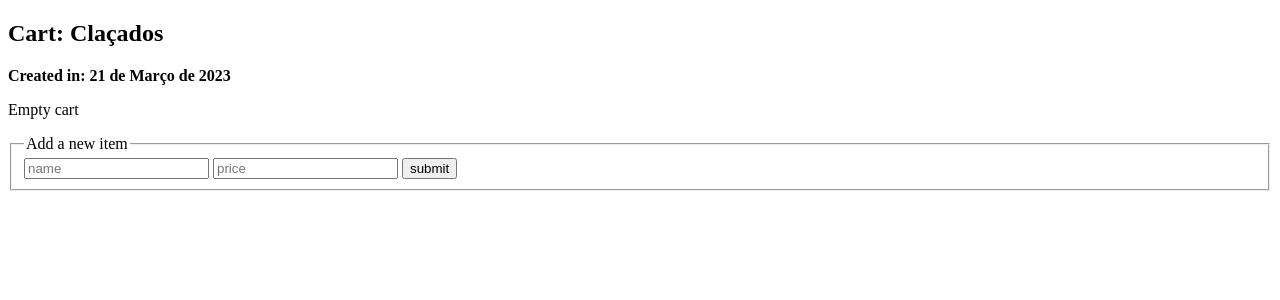
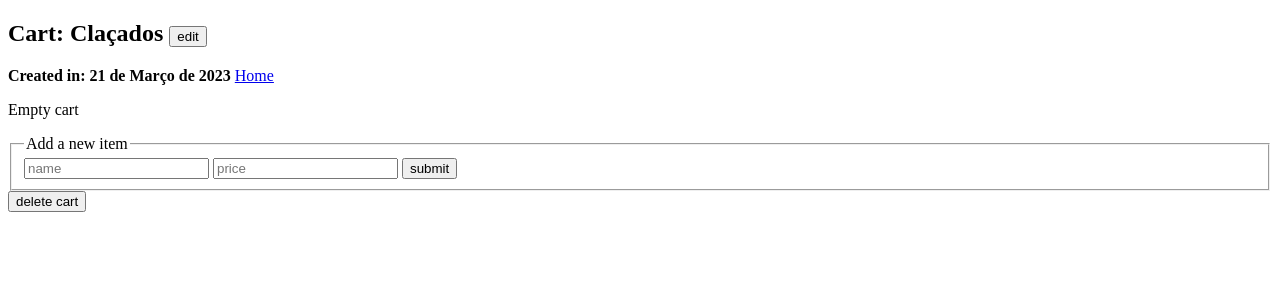
Before and after one commit to ElielsonU/ShoppingCart, a Django app: page /cart/9 in a window 1280 px wide. Shown: the top 300 px of the page. Run offline with Django 4.2, Linux system fonts and the light colour scheme; data comes from the database, SQL or seed files in the repository; both versions use the stored data as it was after the commit; data that the repository does not hold is empty.

Commit message:
delete function created!

```diff
--- a/ShoppingCart/templates/cart/carts.html
+++ b/ShoppingCart/templates/cart/carts.html
@@ -7,14 +7,18 @@
     <title>{{ cart.name }}</title>
 </head>
 <body>
-    <h2>Cart: {{ cart.name }}</h2>
+    <h2>Cart: {{ cart.name }} <button>edit</button></h2>
     <span><strong>Created in: {{ cart.created_in }}</strong></span>
-    {% if items %}
+    <a href="/">Home</a>
+    {% if items_list %}
     <ul>
         {% for item in items_list %}
         <li>
             <h4>Name: {{ item.name }}</h4>
             <span><strong>Price: </strong>{{ item.value }}$</span>
+            <a href="deleteitem/{{ item.id }}">
+                <button type="submit">delete</button>
+            </a>
         </li>
         {% endfor %}
     </ul>
@@ -24,12 +28,16 @@
 
     <fieldset>
         <legend>Add a new item</legend>
-        <form action="" method="post">
-            <input type="text" placeholder="name" name="name">
-            <input type="number" placeholder="price" name="value" step="0.01" min="0">
+        <form action="newitem" method="post">
+            {% csrf_token %}
+            <input type="hidden" value="{{ cart.id }}" name="cart_id">
+            <input type="text" placeholder="name" name="name" required>
+            <input type="number" placeholder="price" name="value" step="0.01" min="0" required>
             <button type="submit">submit</button>
         </form>
     </fieldset>
 
+    <a href="deletecart/{{ cart.id }}"><button>delete cart</button></a>
+
 </body>
 </html>
--- a/ShoppingCart/templates/cart/index.html
+++ b/ShoppingCart/templates/cart/index.html
@@ -20,6 +20,7 @@
 
     {% else %}
     <p>There's no carts created!</p>
+    <a href="/">home</a>
     {% endif %}
 
 </body>
--- a/ShoppingCart/templates/index.html
+++ b/ShoppingCart/templates/index.html
@@ -8,13 +8,14 @@
 </head>
 <body>
     <header>
+        <h1>Create a new cart</h1>
         <img src="" alt="" class="cart-img">
     </header>
 
     <main>
         <form action="cart/new" method="post">
             {% csrf_token %}
-            <input type="text" name="name">
+            <input type="text" name="name" placeholder="Name">
             <button type="submit">submit</button>
         </form>
 
--- a/cart/urls.py
+++ b/cart/urls.py
@@ -5,4 +5,7 @@ urlpatterns = [
     path("", views.index),
     path("<int:id>", views.carts),
     path("new", views.postCart),
+    path("newitem", views.postItem),
+    path("deleteitem/<int:id>", views.deleteItem),
+    path("deletecart/<int:id>", views.deleteCart),
 ]
--- a/cart/views.py
+++ b/cart/views.py
@@ -8,14 +8,11 @@ def index(request):
     return render(request, "cart/index.html", {"carts_list" : carts_list })
 
 def carts(request, id):
-    request.method
+
     cart = models.Cart.objects.get(id=id)
+
     items_list = models.Item.objects.filter(cart_id=id)
-
-    context = {
-        "cart": cart,
-        "items_list": items_list,
-    }
+    context = { "cart": cart, "items_list": items_list, }
 
     return render(request, "cart/carts.html", context)
 
@@ -25,4 +22,25 @@ def postCart(request):
     cart.name = request.POST["name"]
     cart.created_in = datetime.datetime.now()
     cart.save()
-    return redirect("/")
+    return redirect("/cart/%s"%cart.id)
+
+def deleteCart(request, id):
+    cart = models.Cart.objects.get(id=id)
+    cart.delete()
+    return redirect("/cart")
+
+def postItem(request):
+    cart = models.Cart.objects.get(id=request.POST["cart_id"])
+    if request.method == "POST":
+        item = models.Item()
+        item.name = request.POST["name"]
+        item.value = request.POST["value"]
+        item.cart_id = cart
+        item.save()
+    return redirect("/cart/%s"%request.POST["cart_id"])
+
+def deleteItem(request, id):
+    item = models.Item.objects.get(id=id)
+    cart_id = item.cart_id.id
+    item.delete()
+    return redirect("/cart/%s"%cart_id)
```
Also changed, not shown: db.sqlite3.
